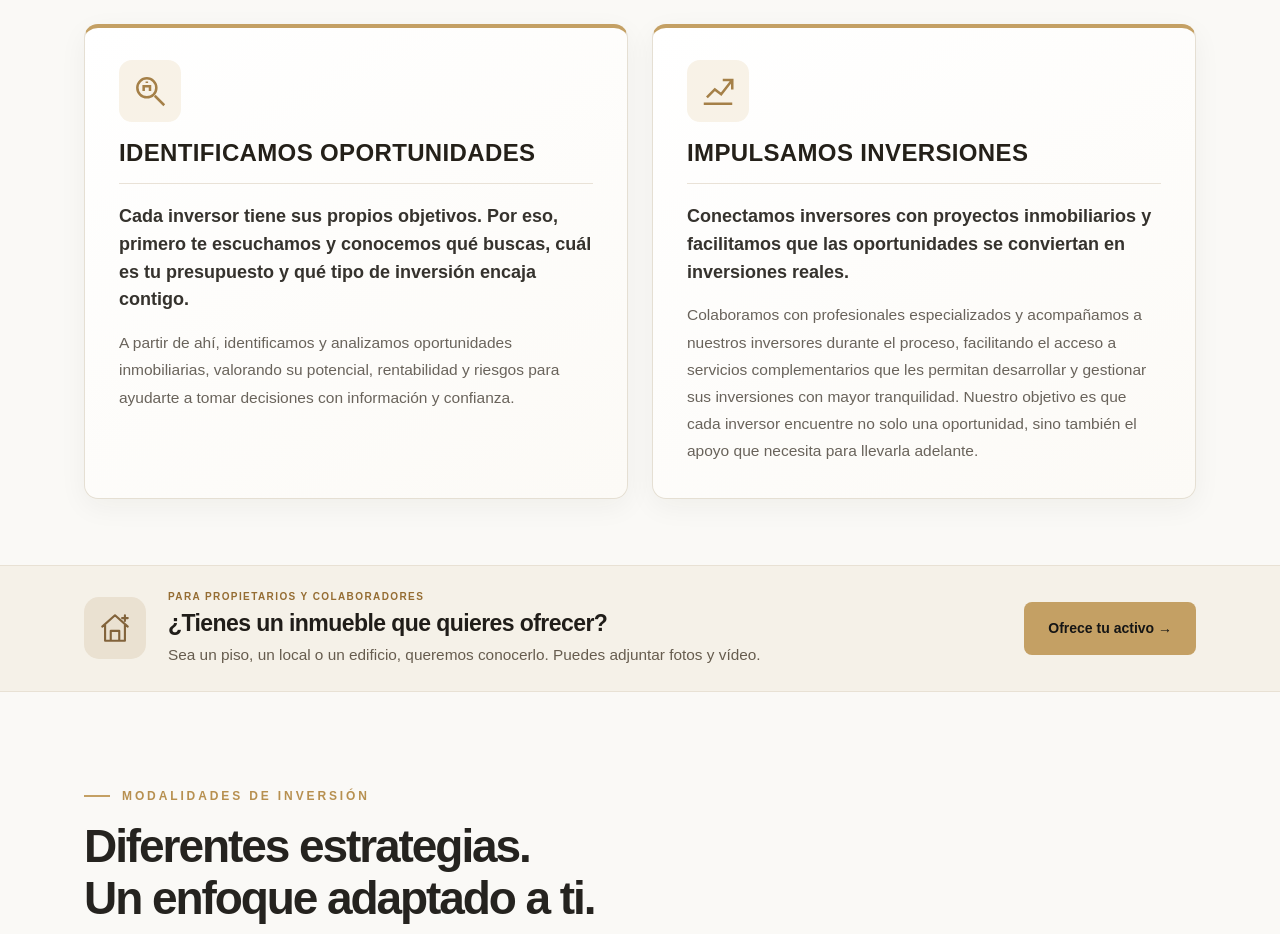
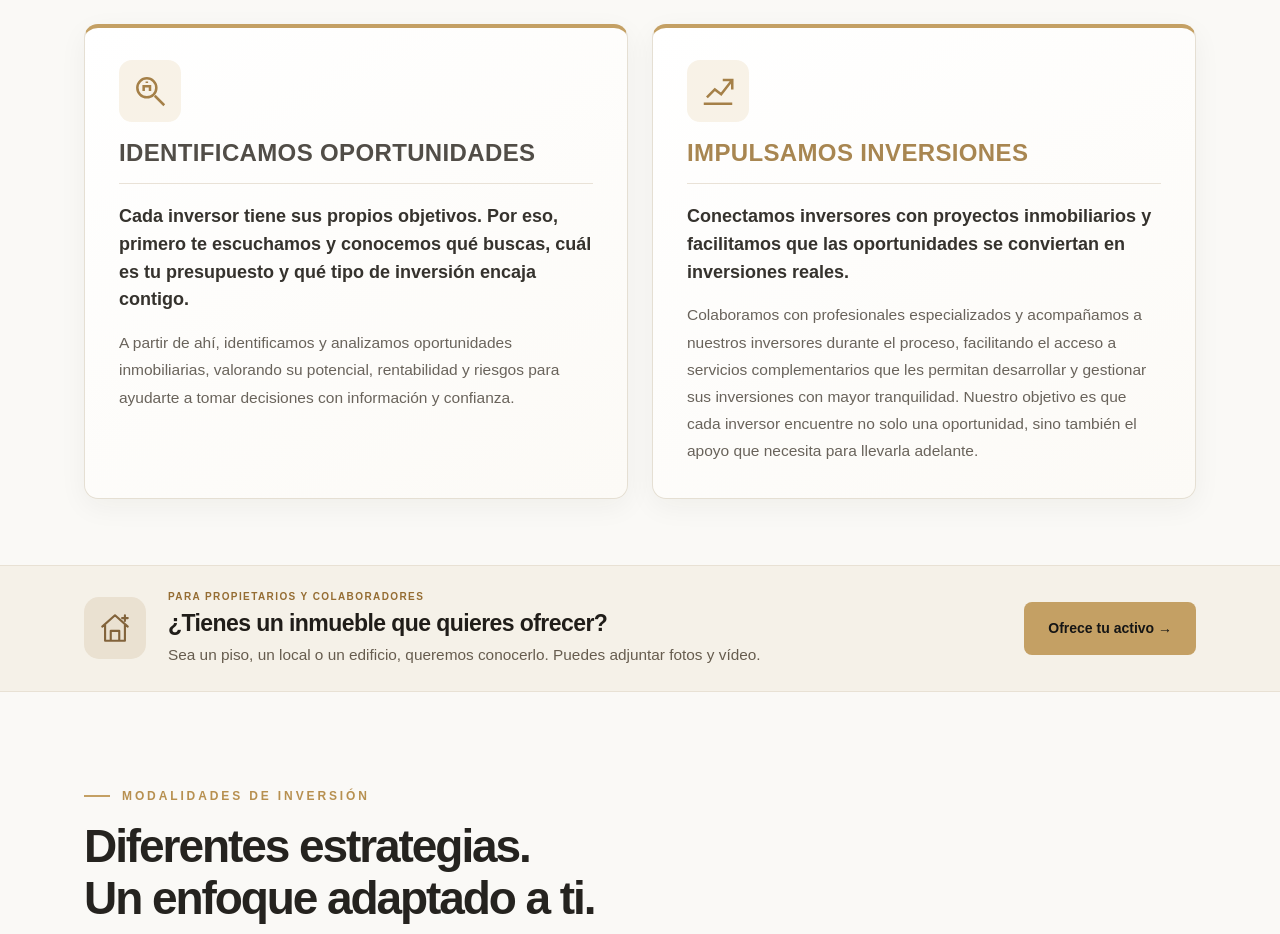
Before and after one commit to propertyinvestors42/property-investors-web, a Next.js app: page / in a window 1280 px wide. Shown: the part 1000-1934 px from the top of the page. Built offline with nearby package versions, Linux system fonts and the light colour scheme.

Commit message:
Match introduction card heading colors to homepage hero phrases

```diff
--- a/src/app/globals.css
+++ b/src/app/globals.css
@@ -335,3 +335,7 @@ body{background:#faf9f6;color:var(--ink)}
  .intro-services .intro-service-lead{font-size:16px!important;line-height:1.6!important}
  .intro-services .intro-service-card .muted{font-size:15px;line-height:1.7}
 }
+
+/* Match the two service headings to their corresponding hero headline colors */
+#que-hacemos .intro-service-card:first-child .intro-service-title{color:#514d47!important}
+#que-hacemos .intro-service-card:nth-child(2) .intro-service-title{color:#a88651!important}
```
